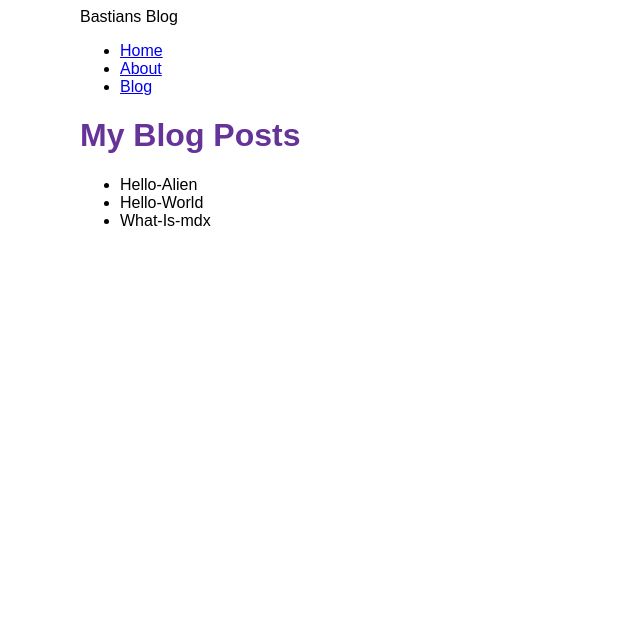
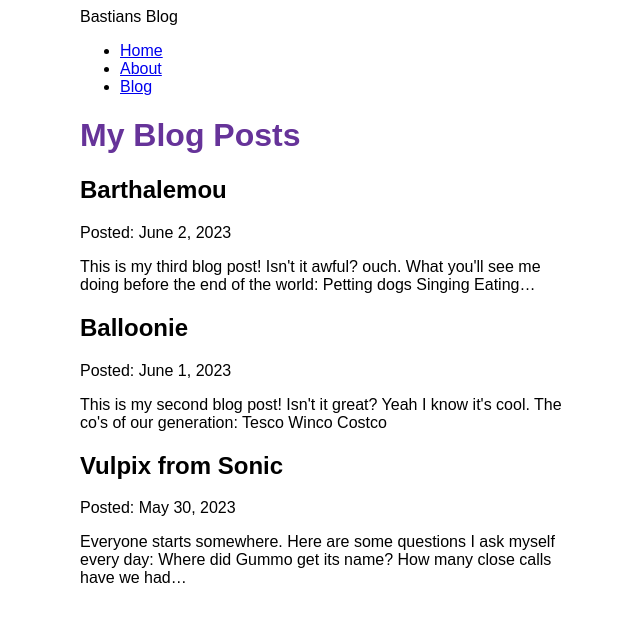
Before and after one commit to BastianCahoon/MyBlog, a Gatsby site: page /blog in a window 1280 px wide. Shown: the whole page, without its empty margins (310-950 px from the left). Built offline with nearby package versions, Linux system fonts and the light colour scheme; Gatsby itself is replaced by a stand-in of ours.

Commit message:
Part 5 completed!

```diff
--- a/blog/Hello-World.mdx
+++ b/blog/Hello-World.mdx
@@ -1,6 +1,6 @@
 ---
 title: "Barthalemou"
-date: "2023-05-29"
+date: "2023-06-02"
 slug: "Im A slug"
 ---
 
--- a/src/pages/blog.js
+++ b/src/pages/blog.js
@@ -6,29 +6,35 @@ import { graphql } from 'gatsby'
 const BlogPage = ({ data }) => {
   return (
     <Layout pageTitle="My Blog Posts">
-       <ul>
       {
-        data.allFile.nodes.map(node => (
-          <li key={node.name}>
-            {node.name}
-          </li>
+        data.allMdx.nodes.map((node) => (
+          <article key={node.id}>
+            <h2>{node.frontmatter.title}</h2>
+            <p>Posted: {node.frontmatter.date}</p>
+            <p>{node.excerpt}</p>
+          </article>
         ))
       }
-      </ul>
     </Layout>
   )
 }
 
 export const query = graphql`
   query {
-    allFile {
+    allMdx(sort: { frontmatter: { date: DESC }}) {
       nodes {
-        name
+        frontmatter {
+          date(formatString: "MMMM D, YYYY")
+          title
+        }
+        id
+        excerpt
       }
     }
   }
 `
 
+
 export const Head = () => <Seo title="My Blog Posts" />
 
 export default BlogPage
```
